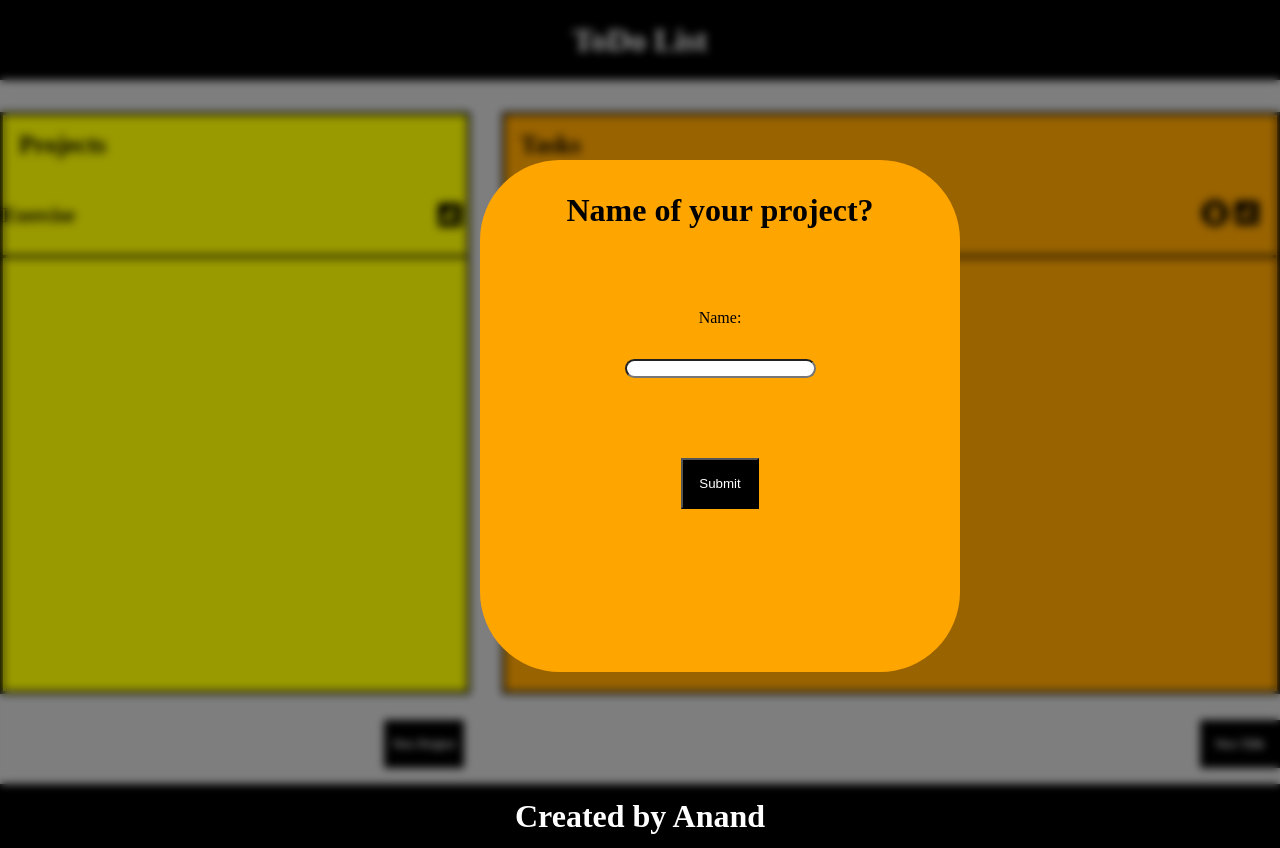
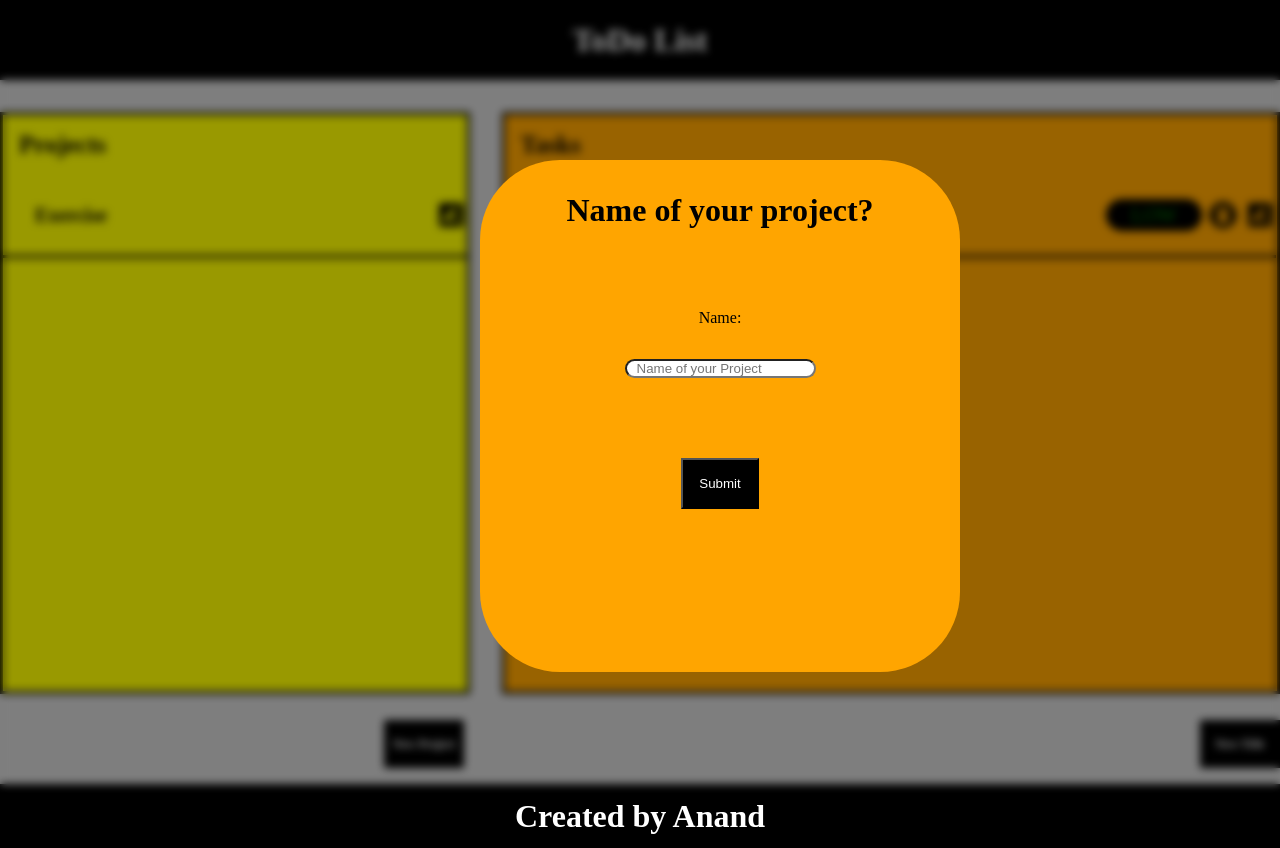
Before and after one commit to anandb104/todo-list, a website built with webpack: page src/template.html in a window 1280 px wide. Both pictures are taken after a click on the element "New Project". Built offline with nearby package versions, Linux system fonts and the light colour scheme.

Commit message:
Show priority on each task Priority was shown on each task on dom using the and a different color being used if the task priority is high low or medium

```diff
--- a/src/application/tasks.js
+++ b/src/application/tasks.js
@@ -18,3 +18,9 @@
     let index=project.todos.findIndex(task=>task.id==taskid);
     project.todos.splice(index,1);
 }
+export function findpriority(projectslist,taskid,projectid){
+    let index1=projectslist.findIndex(project=>project.id==projectid);
+    let project=projectslist[index1];
+    let index=project.todos.findIndex(task=>task.id==taskid);
+    return project.todos[index].priority;
+}
--- a/src/dom/dom.js
+++ b/src/dom/dom.js
@@ -1,4 +1,5 @@
 import deleteimage from "../images/delete-circle.svg";
+import{findpriority} from "../application/tasks.js";
 import renameimg from "../images/rename-box.svg"
 export function addproject(projectid,projectname){
 const projectscol=document.getElementById("projects-col");
@@ -7,9 +8,9 @@
 parentdiv.style.display="flex";
 parentdiv.style.justifyContent="space-between";
 parentdiv.style.alignItems="center";
-parentdiv.style.gap=22+"rem";
+// parentdiv.style.gap=4+"rem";
 parentdiv.style.height=5+"rem";
-parentdiv.style.width=28.96+"rem";
+parentdiv.style.width=27+"rem";
 parentdiv.style.fontSize="20px";
 parentdiv.style.fontWeight="bold";
 parentdiv.style.borderBottom="3px solid black";
@@ -18,7 +19,7 @@
 projectscol.appendChild(parentdiv);
 createrenamebuttonproject(parentdiv,projectid);
 }
-export function addtask(taskname,projectname,taskid,projectid){
+export function addtask(taskname,projectslist,taskid,projectid){
     const projectscol=document.getElementById("tasks-col");
     const taskcircle=document.createElement("div");
     taskcircle.dataset.task=taskid;
@@ -42,7 +43,11 @@
     parentdiv.appendChild(taskcircle);
     parentdiv.appendChild(div);
     let subparentdiv=document.createElement("div");
+    subparentdiv.style.display='flex';
+    subparentdiv.style.flexDirection='row';
+    subparentdiv.style.gap='0.3rem';
     parentdiv.appendChild(subparentdiv);
+    createprioritybutton(subparentdiv,taskid,projectid,projectslist);
     createdeletebutton(subparentdiv,taskid,projectid);
     createrenamebutton(subparentdiv,taskid,projectid);
     }
@@ -82,6 +87,40 @@
     parentdiv.appendChild(img);
  }
 
+ function createprioritybutton(parentdiv,taskid,projectid,projectslist){
+    let div=document.createElement("div");
+    div.dataset.task=taskid;
+    div.dataset.project=projectid;
+    div.setAttribute("class","task-box-priority");
+    let priority=findpriority(projectslist,taskid,projectid);
+    div.textContent=priority;
+    div.style.backgroundColor='black';
+    if(priority=="HIGH"){
+        div.style.color='red';
+    }
+    else if(priority=="LOW"){
+        div.style.color='green';
+    }
+    if(priority=="MEDIUM"){
+        div.style.color='orange';
+    }
+    div.addEventListener("mouseenter",()=>{
+        div.style.color='white';
+    });
+    div.addEventListener("mouseleave",()=>{
+        if(priority=="HIGH"){
+            div.style.color='red';
+        }
+        else if(priority=="LOW"){
+            div.style.color='green';
+        }
+        if(priority=="MEDIUM"){
+            div.style.color='orange';
+        }
+    })
+    parentdiv.appendChild(div);
+ }
+
  export function newprojectform(){
    let form=document.getElementById("project-form-container");
    form.dataset.mode="create";
--- a/src/script.js
+++ b/src/script.js
@@ -4,9 +4,9 @@
 import "./style.css";
 let projectslist=[];
 createproject(projectslist,"Exercise");
-createtask("Walking","have to walk man","20-06-2026","high","NA",projectslist[0].id,projectslist);
+createtask("Walking","have to walk man","20-06-2026","LOW","NA",projectslist[0].id,projectslist);
 addproject(projectslist[0].id,"Exercise");
-addtask(projectslist[0].todos[0].title,projectslist[0].name,projectslist[0].todos[0].id,projectslist[0].id);
+addtask(projectslist[0].todos[0].title,projectslist,projectslist[0].todos[0].id,projectslist[0].id);
 
 function alleventlisteners(){
     //clicking on circle button on each of the task
--- a/src/style.css
+++ b/src/style.css
@@ -77,7 +77,7 @@
 }
 .task-box{
     align-items:center;
-    gap:15rem;
+    gap:13rem;
 }
 .task-circle{
     margin-left:2rem;
@@ -203,3 +203,17 @@
     width:2rem;
     height:2rem;
 }
+.task-box-priority{
+    width:6rem;
+    height:2rem;
+    display:flex;
+    justify-content: center;
+    align-items: center;
+    border-radius: 5rem;
+}
+.task-box-priority:hover{
+    border:1px solid white;
+}
+.project-div{
+    padding-left:2rem;
+}
--- a/src/template.html
+++ b/src/template.html
@@ -33,7 +33,7 @@
 <form class="form" display="none">
     <div class="input-container">
     <label> Name: </label>
-    <input type="text" name="projectname" id="project-name-input">
+    <input type="text" name="projectname" id="project-name-input" placeholder="Name of your Project">
 </div>
 </form>
 <button id="project-name-close">Submit</button>
```
